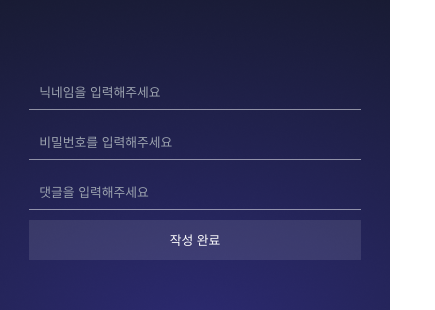
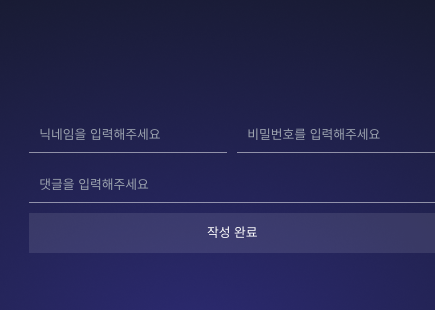
Before and after one commit to Sangddong/PFWeb-client, a Next.js app: page / in a window 390 px wide. Shown: the part 4296-4606 px from the top of the page, 435 px wide, since content can reach past the window. Built offline with nearby package versions, Linux system fonts and the light colour scheme; no server answers.

Commit message:
feat: 댓글 로직 수정

```diff
--- a/src/sections/comments/Comments.tsx
+++ b/src/sections/comments/Comments.tsx
@@ -94,12 +94,16 @@ function Comments() {
             {pages &&
               pages.map((page: number, index: number) => (
                 <div key={index} className={style.page}>
+                  {page === 0 ? (
+                    <div>첫번째 댓글을 입력해주세요 (~ ^ ▿ ^ )~</div>
+                  ) : (
                     <p
                       onClick={() => onHandlePage(page || 1)}
                       className={currentPage === page ? style.onPage : ""}
                     >
                       {page}
                     </p>
+                  )}
                 </div>
               ))}
           </div>
--- a/src/sections/comments/writeComment/WirteComments.tsx
+++ b/src/sections/comments/writeComment/WirteComments.tsx
@@ -33,10 +33,6 @@ function WriteComment() {
       alert("댓글 작성에 실패했습니다!");
     },
   });
-
-  const onHandleModalStatus = (id: string) => {
-    setModal(!modal);
-  };
 
   const onHandleSubmit = async () => {
     if (!nickname.trim() || !password.trim() || !content.trim()) {
--- a/src/sections/comments/writeComment/WriteComment.module.css
+++ b/src/sections/comments/writeComment/WriteComment.module.css
@@ -19,8 +19,12 @@
 
 @media screen and (max-width: 65rem) {
   .info {
-    grid-template-columns: 1fr;
+    grid-template-columns: 1fr 1fr;
     font-size: 0.8rem;
+  }
+  .info input:nth-child(3),
+  .info button {
+    grid-column: 1/-1;
   }
   .info input,
   .info button {
--- a/src/sections/portfolio/PFLayout/PFLayout.module.css
+++ b/src/sections/portfolio/PFLayout/PFLayout.module.css
@@ -62,7 +62,7 @@
   }
   .pfImage {
     width: 100%;
-    height: 20vh;
+    height: 25vh;
     margin-bottom: 10px;
   }
   .image {
--- a/src/sections/portfolio/PFLayout/PFLayout.tsx
+++ b/src/sections/portfolio/PFLayout/PFLayout.tsx
@@ -14,7 +14,7 @@ const PFLayout: React.FC<PFLayoutProps> = ({ portfolio }) => {
       <div className={style.pfImage}>
         <Image
           src={portfolio.image}
-          alt={`${portfolio.name} image`}
+          alt={portfolio.name}
           layout="fill"
           objectFit="cover"
         />
--- a/src/sections/portfolio/PortfolioList.ts
+++ b/src/sections/portfolio/PortfolioList.ts
@@ -52,7 +52,7 @@ export const portfolios: Portfolio[] = [
     info: "🏠 Home-log는 집에 초대된 손님들이 방명록을 남기고, 집 주인이 방명록을 모아볼 수 있는 서비스입니다. 집에서 만든 소중한 추억들을 한 곳에 모아보세요!✨",
     team: "full stack - 2",
     term: "2024.05 - 2024.07",
-    image: "/img/slide1.png",
+    image: "/img/homelog.png",
     tech: [
       "/img/front/next.png",
       "/img/front/tailwind.png",
```
Lines whose indentation alone changed are shown as unchanged.
